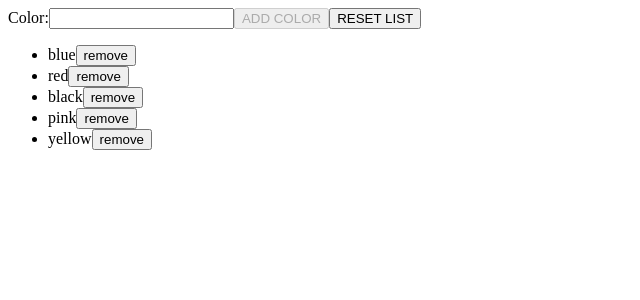
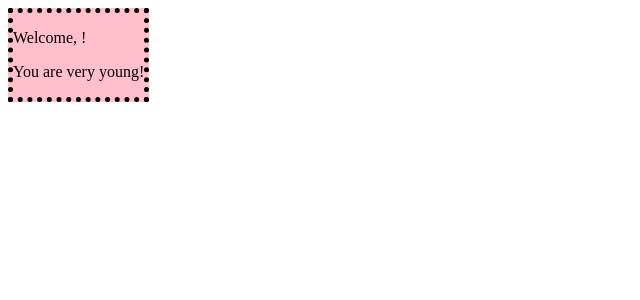
Before and after one commit to stefaniazocco/react-exercises, a React (Create React App) app: page / in a window 1280 px wide. Shown: the top 300 px of the page, without its empty margins (0-640 px from the left). Built offline with nearby package versions, Linux system fonts and the light colour scheme.

Commit message:
feat: add index.css file and style to welcome component

```diff
--- a/src/App.js
+++ b/src/App.js
@@ -1,12 +1,11 @@
 import React from "react"
-import { TodoList } from "./TodoList"
+import { Welcome } from "./Welcome"
 
 
 export class App extends React.Component{
     render() {
         return  <div>
-
-                    <TodoList />
+                    <Welcome />
                 </div>
     }
 }
--- a/src/Welcome.js
+++ b/src/Welcome.js
@@ -4,11 +4,11 @@ import { Age } from "./Age";
 export class Welcome extends React.Component {
     render(){
         return (
-        <>
-            <p>Welcome, {this.props.name}!</p>
+        <div className="welcome">
+            <p >Welcome, {this.props.name}!</p>
             {!!(this.props.age > 18) && <Age age= {this.props.age}/>}
             {!(this.props.age > 18) && <p>You are very young!</p>}
-        </>
+        </div>
         )
     }
 }
--- /dev/null
+++ b/src/index.css
@@ -0,0 +1,5 @@
+.welcome {
+    background-color: pink;
+    border: 5px dotted black;
+    width: fit-content;
+}
--- a/src/index.js
+++ b/src/index.js
@@ -1,5 +1,6 @@
 import ReactDOM from "react-dom"
 import { App } from "./App"
+import './index.css'
 
 
 const root = document.querySelector('#root')
```
